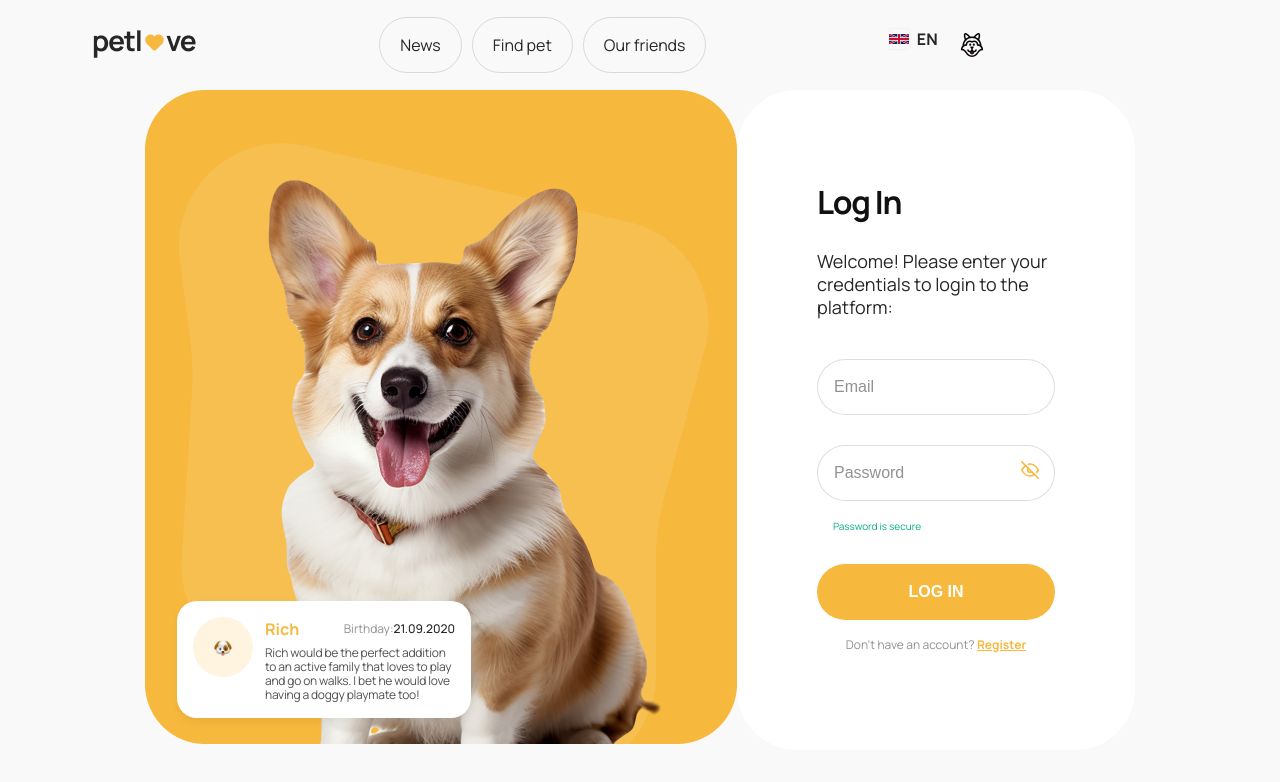
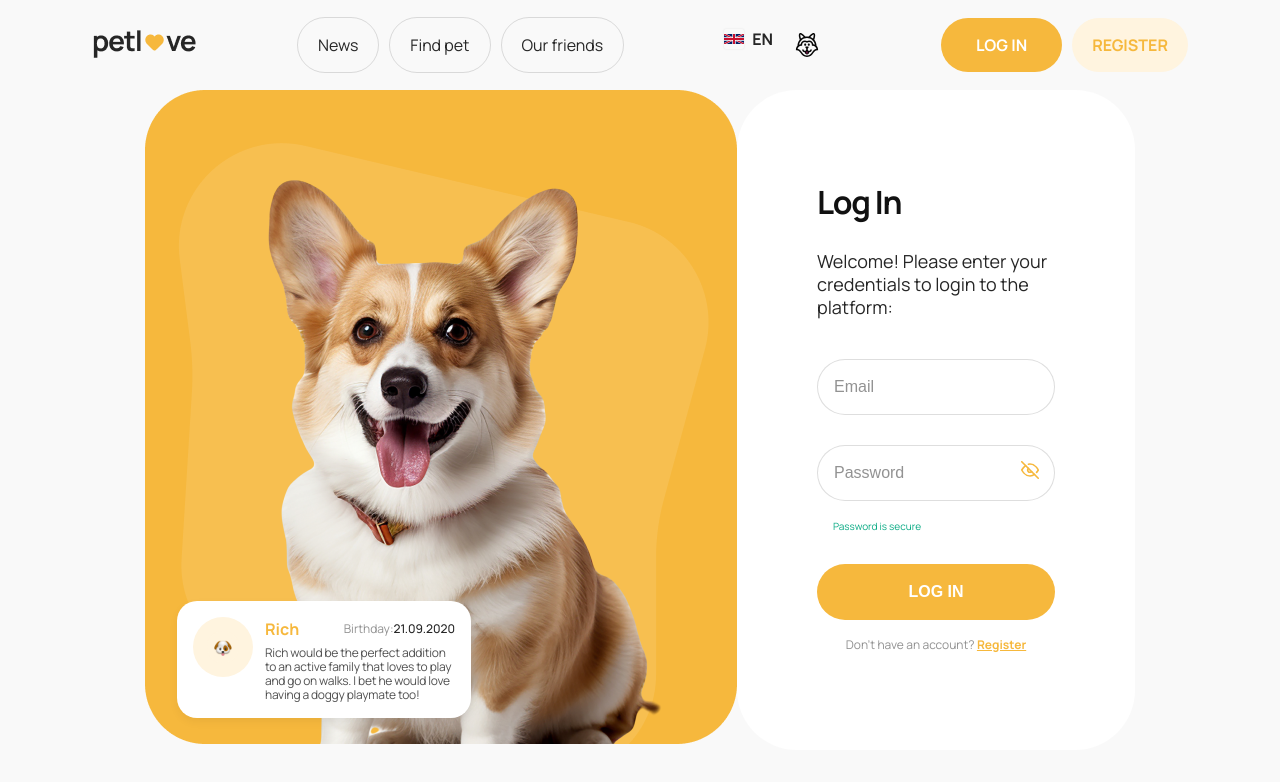
Before and after one commit to valentina2209/petlove, a React (Vite) app: page /login in a window 1280 px wide. Shown: the top 782 px of the page. Built offline with nearby package versions, Linux system fonts and the light colour scheme.

Commit message:
add style

```diff
--- a/src/entities/user/model/authSlice.ts
+++ b/src/entities/user/model/authSlice.ts
@@ -22,16 +22,20 @@ const authSlice = createSlice({
     logOut: (state) => {
       state.token = null;
       state.isLoggedIn = false;
+      localStorage.removeItem('token');
     }
   },
   extraReducers: (builder) => {
-    builder.addMatcher(
+    builder
+      .addMatcher(
       userApi.endpoints.register.matchFulfilled,
       (state, { payload }) => {
         state.token = payload.token;
         state.isLoggedIn = true;
+        localStorage.setItem('token', payload.token);
       }
     );
+
   },
 });
 
--- a/src/widgets/header/ui/Header/Header.module.css
+++ b/src/widgets/header/ui/Header/Header.module.css
@@ -170,4 +170,8 @@
   .headerThemeSwitcher {
     display: flex;
   }
+
+  .desktopOnly {
+    display: flex;
+  }
 }
--- a/src/widgets/header/ui/Header/Header.tsx
+++ b/src/widgets/header/ui/Header/Header.tsx
@@ -20,7 +20,7 @@ export const Header = () => {
     const isHomePage = pathname === "/" || pathname === "/home";
 
     const logoData = isHomePage ? IMAGES.logoHome : IMAGES.logo;
-
+    console.log("isLoggedIn:", isLoggedIn);
     return (
         <header className={`${css.header} ${isHomePage ? css.home : ""}`}>
             <div className="container">
@@ -49,13 +49,16 @@ export const Header = () => {
                     </div>
 
                     <div className={css.rightSide}>
-                        {isLoggedIn && (
+                        {isLoggedIn ? (
                             <div className={css.userWrapper}>
                                 <UserNav />
                             </div>
+                        ) : (
+                            <div className={css.desktopOnly}>
+                                <AuthNav />
+                            </div>
                         )}
 
-                        {isLoggedIn && <div className={css.desktopOnly}><AuthNav /></div>}
 
                         <button
                             className={css.burgerBtn}
```
